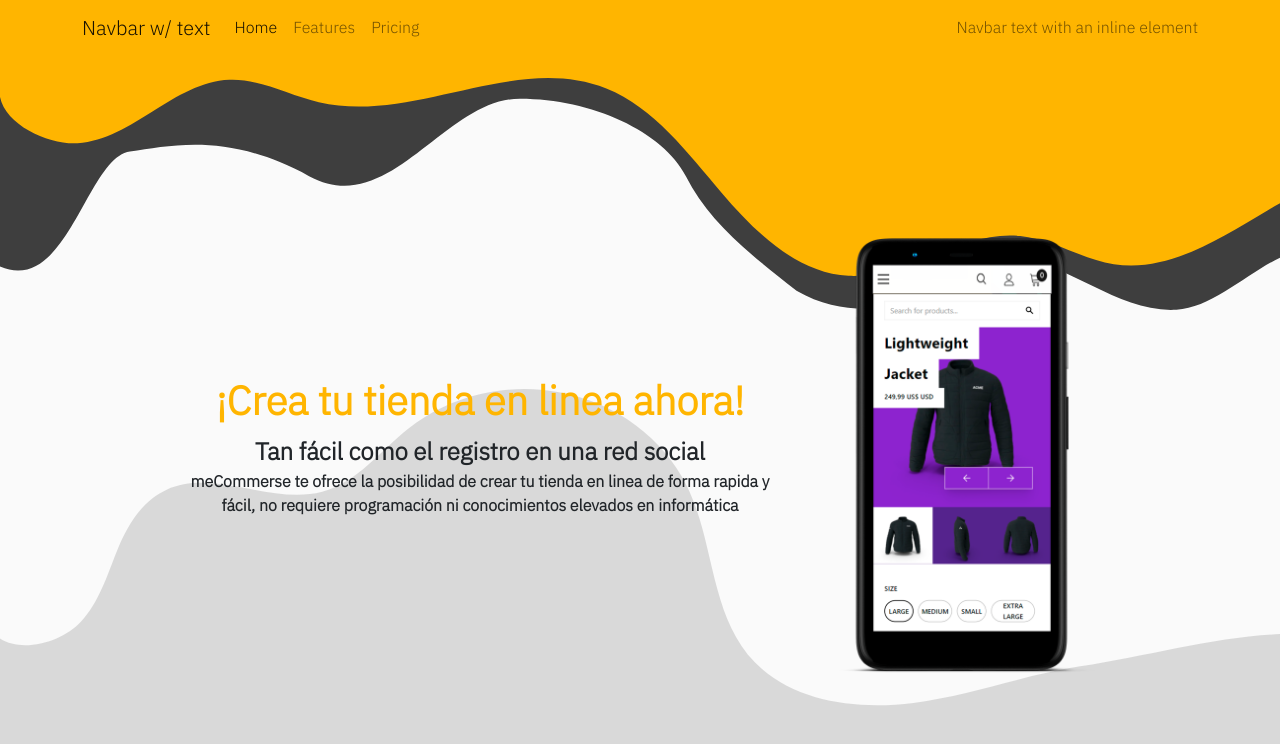
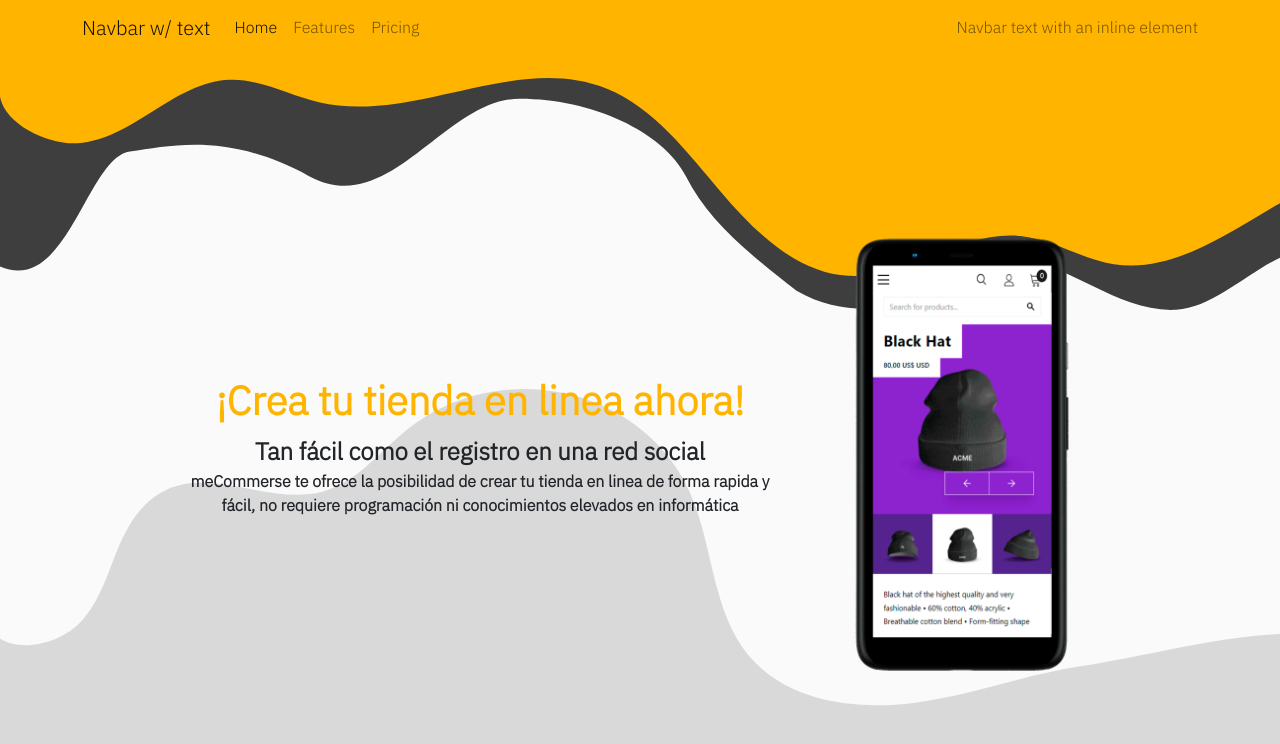
Before and after one commit to GsusLara/mECommerce-ts, a Next.js app: page / in a window 1280 px wide. Shown: the top 744 px of the page. Built offline with nearby package versions, Linux system fonts and the light colour scheme.

Commit message:
grafico animado

```diff
--- a/components/assets/assets.scss
+++ b/components/assets/assets.scss
@@ -4,7 +4,7 @@
 #article4,
 #article5,
 #article6 {
-  animation: aparecer 1s infinite;
+  animation: flotar 1s infinite;
 }
 #article2 {
   animation-delay: 0.1s;
@@ -21,7 +21,7 @@
 #article6 {
   animation-delay: 0.5s;
 }
-@keyframes aparecer {
+@keyframes flotar {
   0% {
     transform: translateY(0);
   }
--- a/components/welcome/welcome.scss
+++ b/components/welcome/welcome.scss
@@ -9,8 +9,11 @@
       color: #FFB500;
     }
   }
-  @media (min-width: 768px) {
-    .pict1 {
-      left: 50% !important;
-    }
-  }
+.phone{
+  animation: flotar 2s infinite;
+}
+  // @media (min-width: 768px) {
+  //   .pict1 {
+  //     left: 50% !important;
+  //   }
+  // }
--- a/components/welcome/welcome.tsx
+++ b/components/welcome/welcome.tsx
@@ -21,7 +21,7 @@ export default function Welcome({}: Props) {
             </p>
           </div>
           <div className="col-6 col-lg-3 ">
-            <img className="img-fluid" src="/mockup1.png" alt="phones" />
+            <img className="img-fluid phone" src="/preset.gif" alt="phones" />
           </div>
         </div>
       </article>
```
Also changed, not shown: public/mockup1.png (deleted), public/preset.gif (added).
